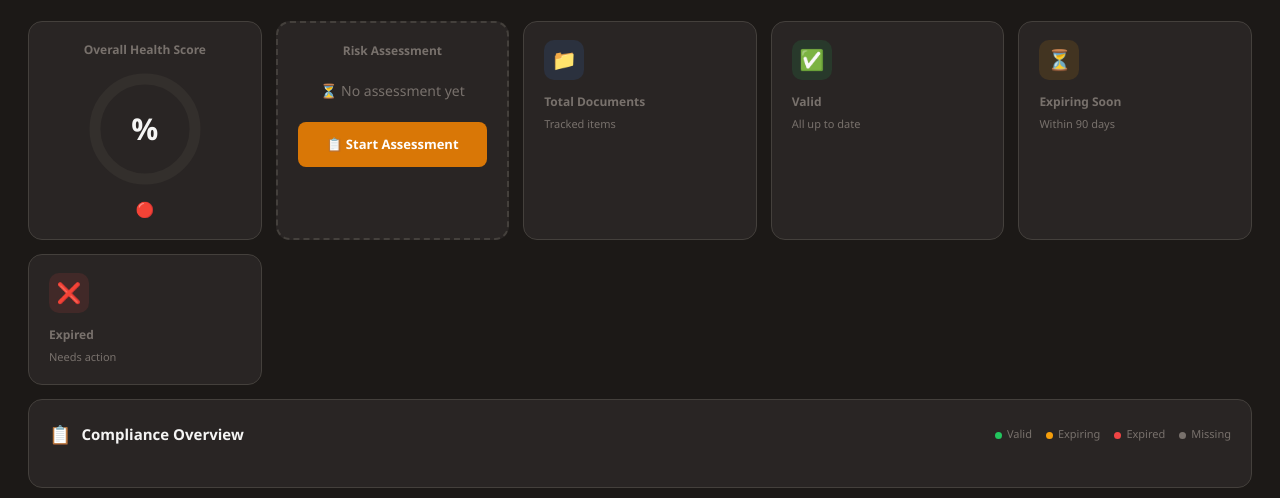
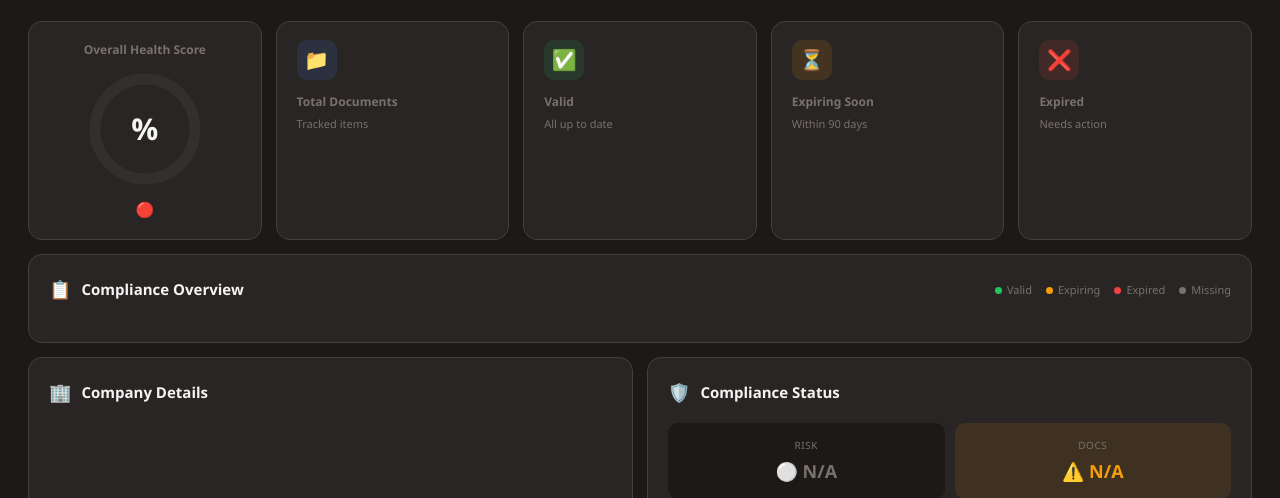
Before and after one commit to Zewer123/CRM, a Flask app: template templates/health_check_detail.html in a window 1280 px wide. Shown: the part 136-634 px from the top of the page. Run offline with Flask 3, Linux system fonts and the light colour scheme; the template is opened without the code that fills it, so the values that code supplies are empty; some libraries are stand-ins or nearby versions.

Commit message:
Clean: Remove buttons from health check, keep test date inside risk card, clarify New Assessment page

```diff
--- a/templates/health_check_detail.html
+++ b/templates/health_check_detail.html
@@ -136,19 +136,7 @@
     <div style="font-size:15px;font-weight:700;{% if risk_assessment.risk_rating == 'Low' %}color:#22c55e;{% elif risk_assessment.risk_rating == 'Medium' %}color:#f59e0b;{% else %}color:#ef4444;{% endif %}">
       {% if risk_assessment.risk_rating == 'Low' %}✓{% elif risk_assessment.risk_rating == 'Medium' %}⚠{% else %}✗{% endif %} {{ risk_assessment.risk_rating }}
     </div>
-    <div style="font-size:11px;color:var(--text-dim);margin-top:6px;">Test: {{ risk_assessment.assessment_date }}</div>
-  </div>
-  <a href="{{ url_for('risk_assessment_company', id=company.id) }}" style="display:block;padding:12px 16px;background:#f59e0b;color:white;border:none;border-radius:8px;font-weight:600;font-size:13px;text-decoration:none;text-align:center;margin-top:8px;transition:all 0.15s;">
-    🔄 Retest
-  </a>
-  {% else %}
-  <!-- NO ASSESSMENT YET -->
-  <div class="scard" style="text-align:center;border:2px dashed var(--border);">
-    <div style="font-size:12px;color:var(--text-dim);font-weight:600;margin-bottom:10px;">Risk Assessment</div>
-    <div style="font-size:14px;color:var(--text-dim);margin:20px 0;">⏳ No assessment yet</div>
-    <a href="{{ url_for('risk_assessment_company', id=company.id) }}" style="display:block;padding:12px 16px;background:#d97706;color:white;border:none;border-radius:8px;font-weight:600;font-size:13px;text-decoration:none;text-align:center;margin-top:8px;transition:all 0.15s;">
-      📋 Start Assessment
-    </a>
+    <div style="font-size:11px;color:var(--text-dim);margin-top:8px;padding-top:8px;border-top:1px solid var(--border);">Tested: {{ risk_assessment.assessment_date }}</div>
   </div>
   {% endif %}
 
--- a/templates/risk_assessment.html
+++ b/templates/risk_assessment.html
@@ -3,8 +3,8 @@
 {% block content %}
 
 <div class="page-header">
-  <div class="page-title">⚠️ Risk Assessment</div>
-  <div style="font-size:13px;color:var(--text-dim);">AML customer risk evaluation & rating</div>
+  <div class="page-title">📋 New Risk Assessment</div>
+  <div style="font-size:13px;color:var(--text-dim);">Create new AML risk evaluation for company or individual</div>
 </div>
 
 <div style="display:grid;grid-template-columns:1fr 1fr;gap:20px;margin-bottom:20px;">
```
